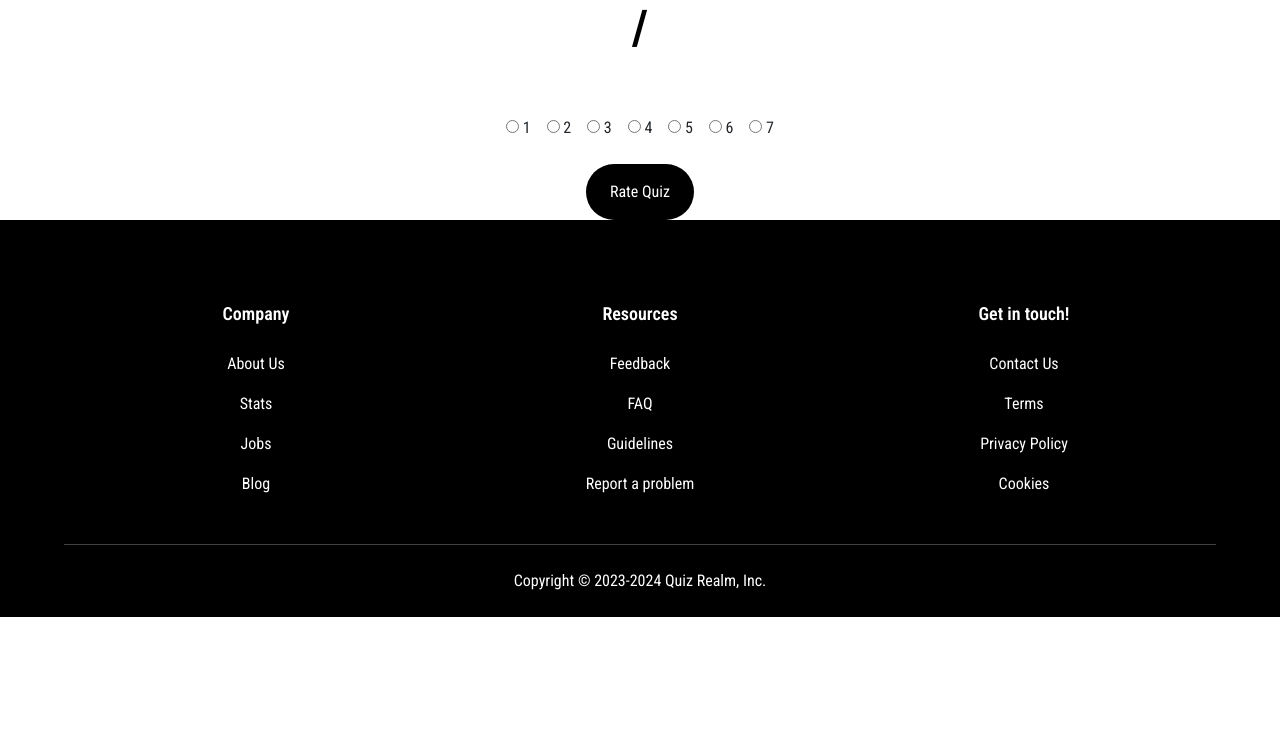
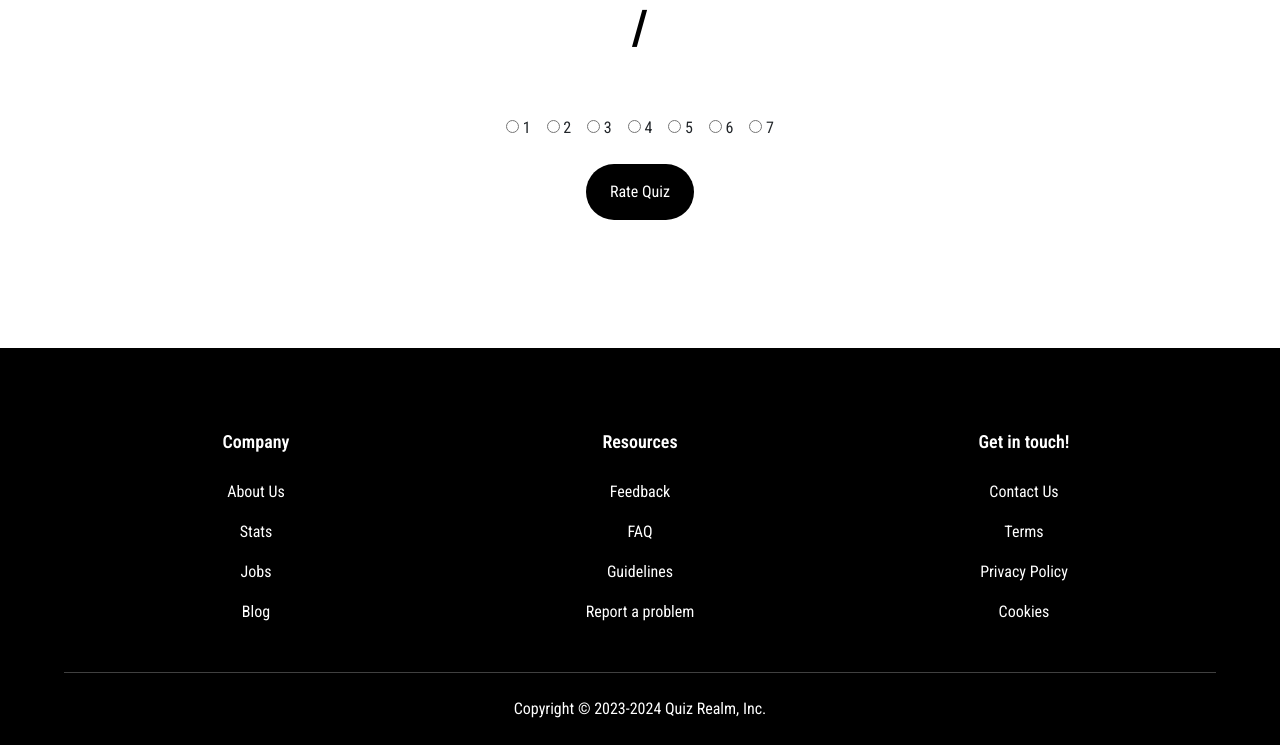
Before and after one commit to shehjad0/SDP-Final-Project, a Django app: template quiz/templates/quiz/quiz_result.html in a window 1280 px wide. Shown: the part 364-1109 px from the top of the page. Before the commit the page ends 981 px from the top, so only its background shows below. Run offline with Django 4.2, Linux system fonts and the light colour scheme; the template is opened without the code that fills it: values that come from a table or form of the project are taken from there, others are empty.

Commit message:
UI updates

```diff
--- a/quiz/templates/quiz/quiz_result.html
+++ b/quiz/templates/quiz/quiz_result.html
@@ -19,5 +19,6 @@
         </div>
         <button type="submit" class="bg-black text-white px-6 py-3 rounded-full hover:bg-blue-700 transition duration-300 ease-in-out focus:outline-none focus:ring focus:border-blue-300 mt-4">Rate Quiz</button>
     </form>
+    <div class="py-16"></div>
 </div>
 {% endblock %}
```
